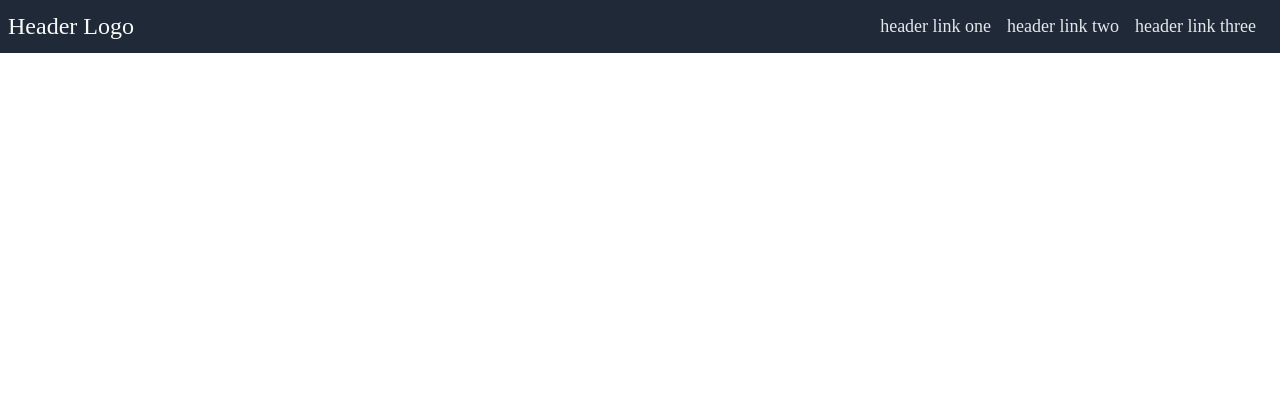
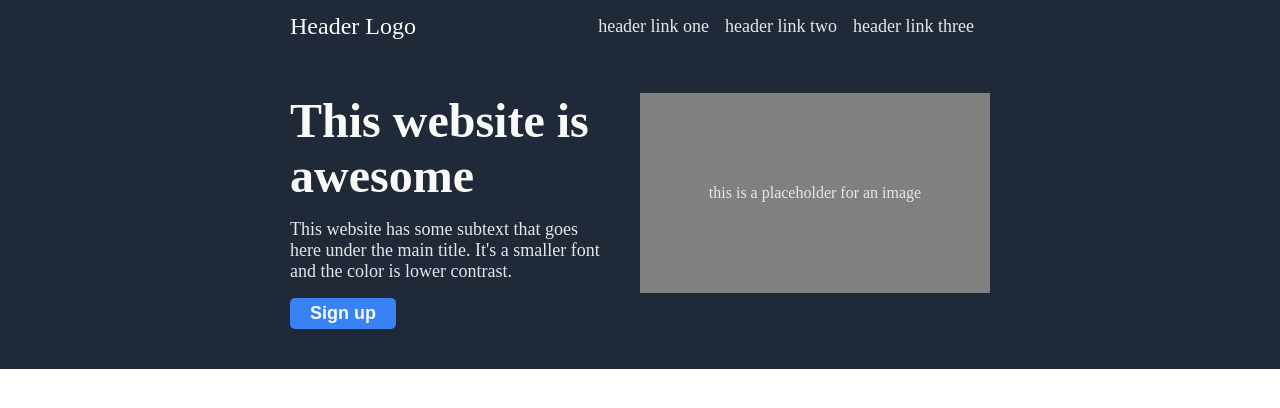
Before and after one commit to augustfrih/landing_page, a plain HTML site: page index.html in a window 1280 px wide. Drawn offline with Linux system fonts and the light colour scheme.

Commit message:
completed the header

```diff
--- a/index.html
+++ b/index.html
@@ -9,6 +9,7 @@
   </head>
   <body>
     <div class="header">
+        <div class="content">
             <div class="top_bar">
                 <div class="logo">
                     Header Logo
@@ -22,7 +23,20 @@
                 </div>
             </div>
             <div class="splash">
+                <div class="hero-text">
+                    <div class="hero-title">
+                        This website is awesome
+                    </div>
+                    <div class="subtext">
+                        This website has some subtext that goes here under the main title. It's a smaller font and the color is lower contrast.
+                    </div>
+                    <button class="button">Sign up</button>
 
+                </div>
+                <div class="hero-image">
+                    this is a placeholder for an image
+                </div>
+            </div>
         </div>
     </div>
     <div class="content">
--- a/style.css
+++ b/style.css
@@ -18,25 +18,80 @@ ul {
     padding-bottom: 0px;
 }
 
+.content {
+    width: 700px;
+}
+
+.button {
+    align-self: start;
+    background-color: #3882F6;
+    border-radius: 5px;
+    padding: 5px;
+    border: 0;
+    padding-left: 20px;
+    padding-right: 20px;
+    color: #F9FAF8;
+    font-size: 18px;
+    font-weight: 700;
+}
+
 .header {
     background-color: #1F2937;
     padding: 8px;
     padding-top: 0px;
     padding-bottom: 0px;
+    display: flex;
+    justify-content: center;
+}
+
+.hero-image {
+    width: 350px;
+    height: 200px;
+    background-color: gray;
+    display: flex;
+    justify-content: center;
+    align-items: center;
+    color: #E5E7EB;
+    flex-shrink: 0;
+}
+
+.hero-title {
+    font-size: 48px;
+    font-weight: bolder;
+    color: #F9FAF8;
+}
+
+.hero-text {
+    display: flex;
+    flex-direction: column;
+    gap: 16px;
+}
+
+.subtext {
+    font-size: 18px;
+    color: #E5E7EB;
 }
 
 .top_bar {
     display: flex;
     justify-content: space-between;
     align-items: center;
+
 }
 
 .links {
     display: flex;
-
 }
 
 .logo {
     font-size: 24px;
     color: #F9FAF8;
 }
+
+.splash {
+    display: flex;
+    justify-content: center;
+    gap: 36px;
+    padding-top: 40px;
+    padding-bottom: 40px;
+}
```
Lines whose indentation alone changed are shown as unchanged.
